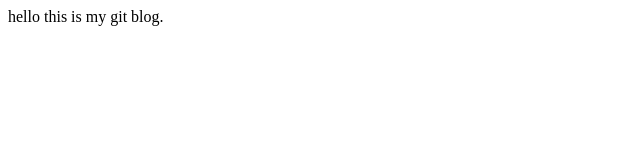
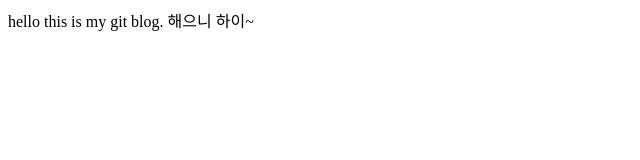
Before and after one commit to panorama713/gitblog_hello, a plain HTML site: page index.html in a window 1280 px wide. Shown: the whole page, without its empty margins (0-640 px from the left). Drawn offline with Linux system fonts and the light colour scheme.

Commit message:
Update index.html

```diff
--- a/index.html
+++ b/index.html
@@ -1,5 +1,6 @@
 <html>
   <body>
     hello this is my git blog.
+    해으니 하이~
   </body>
 </html>
```
